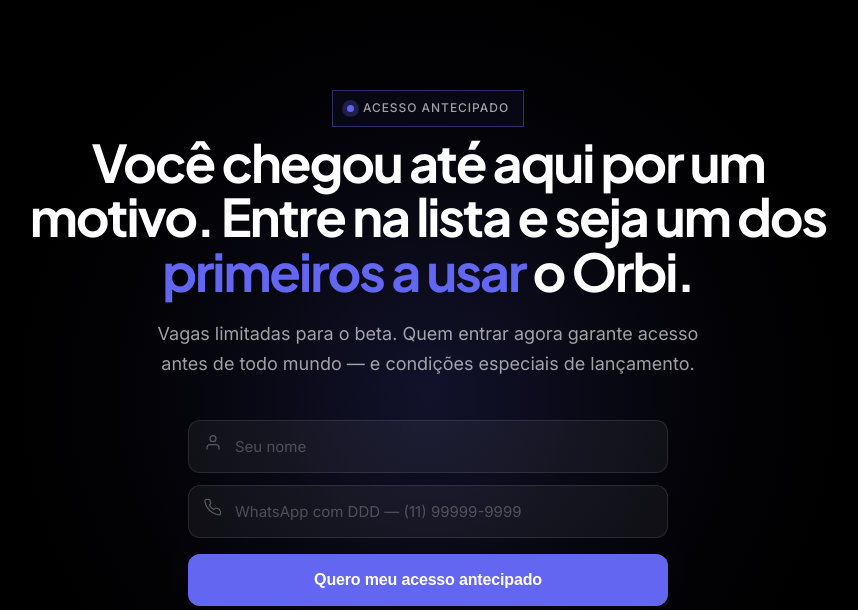
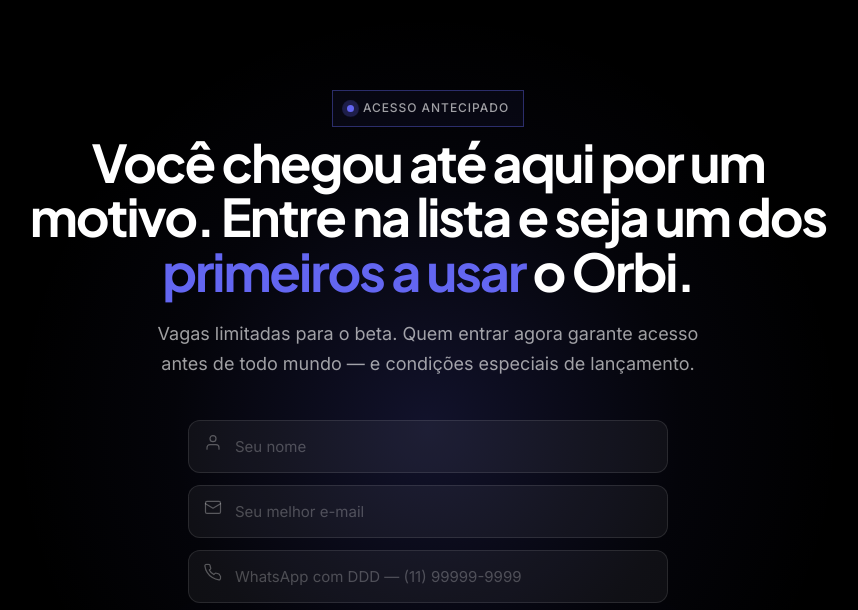
Before and after one commit to ds0323555-cyber/Orbi-landing-page, a website: page index.html in a window 1280 px wide. Shown: the part 11089-11699 px from the top of the page, without its empty margins (212-1070 px from the left). Drawn offline with Linux system fonts and the light colour scheme.

Commit message:
Add email input field with icon to form

```diff
--- a/index.html
+++ b/index.html
@@ -577,6 +577,11 @@
             <svg width="18" height="18" viewBox="0 0 24 24" fill="none"><path d="M20 21v-2a4 4 0 0 0-4-4H8a4 4 0 0 0-4 4v2" stroke="currentColor" stroke-width="1.6" stroke-linecap="round"/><circle cx="12" cy="7" r="4" stroke="currentColor" stroke-width="1.6"/></svg>
           </span>
           <input class="wl-input" id="wlNome" type="text" placeholder="Seu nome" autocomplete="name">
+        </div> <div class="wl-input-wrap">
+          <span class="wl-input-icon">
+            <svg width="18" height="18" viewBox="0 0 24 24" fill="none"><rect x="2" y="4" width="20" height="16" rx="2" stroke="currentColor" stroke-width="1.6"/><path d="m22 7-10 6L2 7" stroke="currentColor" stroke-width="1.6" stroke-linecap="round" stroke-linejoin="round"/></svg>
+          </span>
+          <input class="wl-input" id="wlEmail" type="email" placeholder="Seu melhor e-mail" autocomplete="email">
         </div>
         <div class="wl-input-wrap">
           <span class="wl-input-icon">
```
